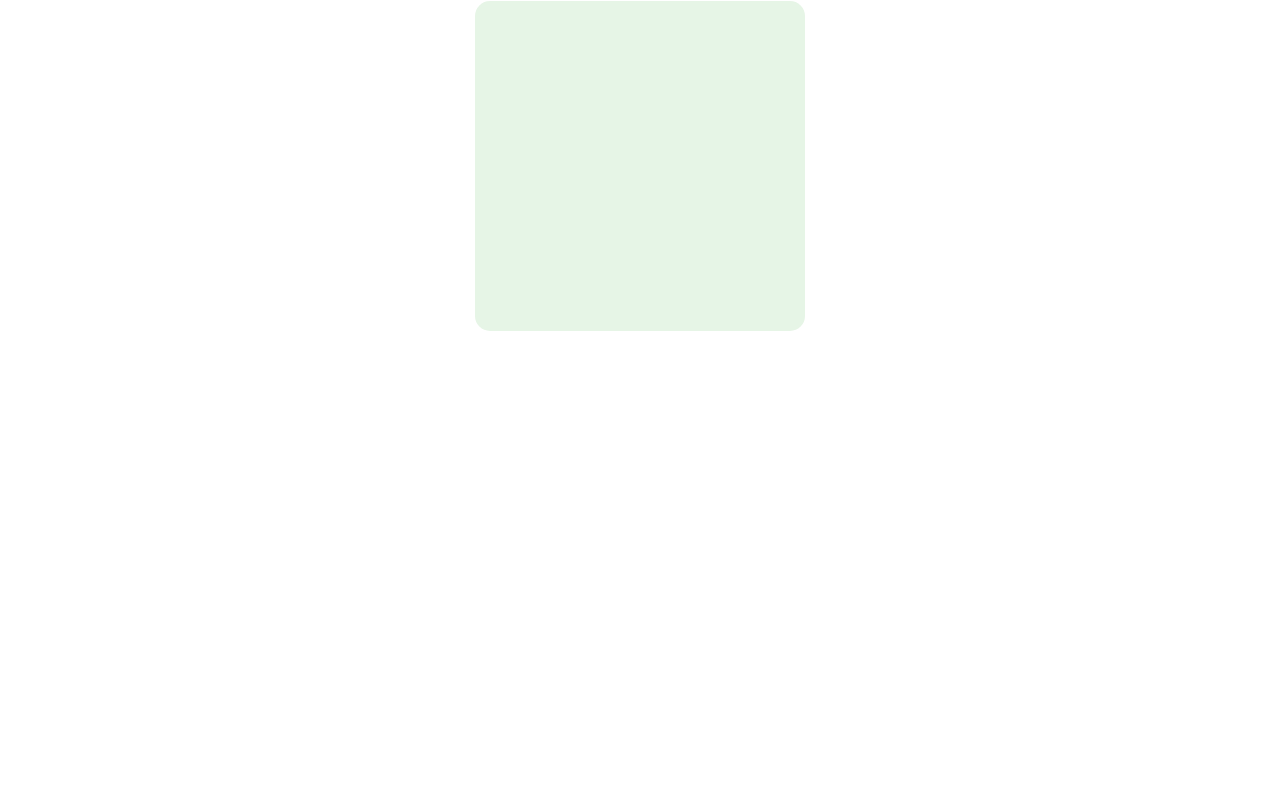
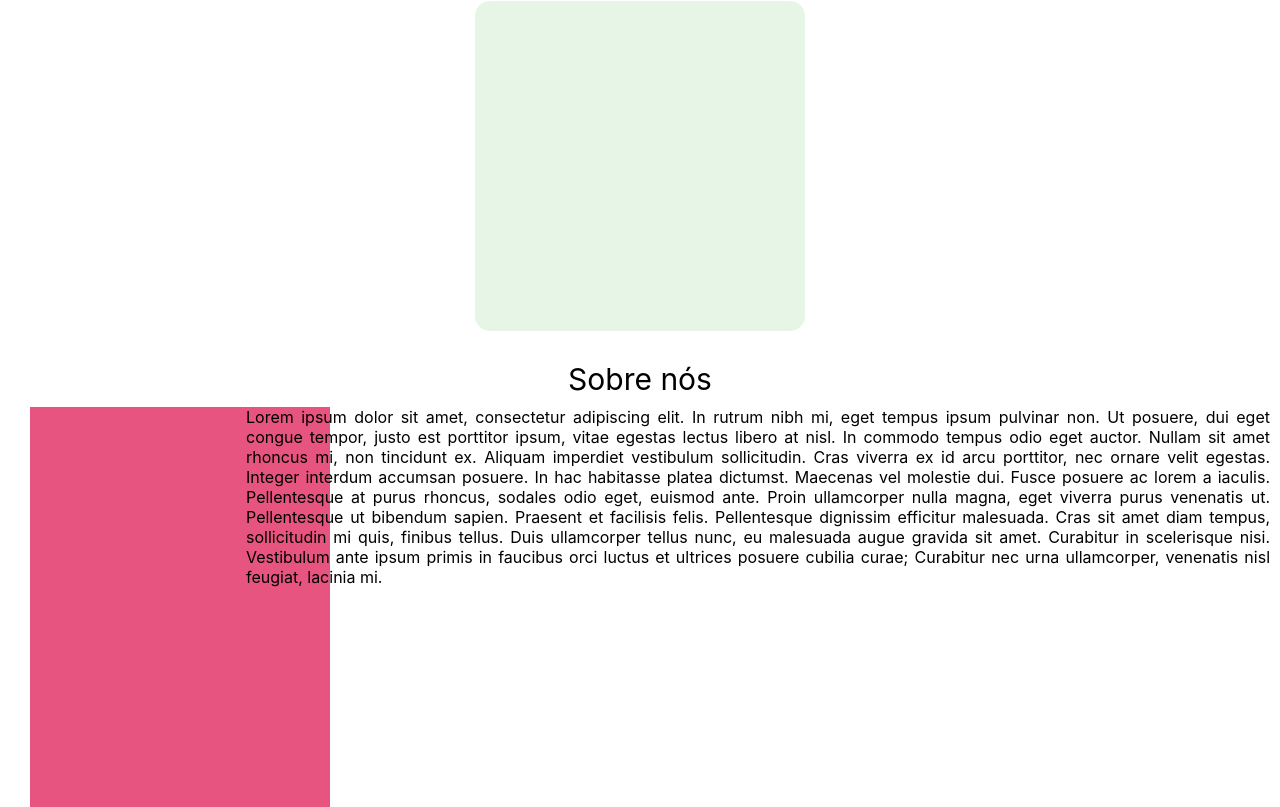
Before and after one commit to MrMystin/Atelie_Amelie, a React (Create React App) app: page / in a window 1280 px wide. Shown: the part 1929-2736 px from the top of the page. Before the commit the page ends 2260 px from the top, so only its background shows below. Built offline with nearby package versions, Linux system fonts and the light colour scheme.

Commit message:
Making about us

```diff
--- a/src/Components/About/index.js
+++ b/src/Components/About/index.js
@@ -4,7 +4,15 @@ import './style.css';
 const AboutUs = () => {
     return (
         <div className="aboutUs" id="aboutUs">
+            <p className='title'>Sobre nós</p>
+            <div className="personPicture">
 
+            </div>
+            <div className="textAlign">
+                Lorem ipsum dolor sit amet, consectetur adipiscing elit. In rutrum nibh mi, eget tempus ipsum pulvinar non. Ut posuere, dui eget congue tempor, justo est porttitor ipsum, vitae egestas lectus libero at nisl. In commodo tempus odio eget auctor. Nullam sit amet rhoncus mi, non tincidunt ex. Aliquam imperdiet vestibulum sollicitudin. Cras viverra ex id arcu porttitor, nec ornare velit egestas. Integer interdum accumsan posuere.
+
+                In hac habitasse platea dictumst. Maecenas vel molestie dui. Fusce posuere ac lorem a iaculis. Pellentesque at purus rhoncus, sodales odio eget, euismod ante. Proin ullamcorper nulla magna, eget viverra purus venenatis ut. Pellentesque ut bibendum sapien. Praesent et facilisis felis. Pellentesque dignissim efficitur malesuada. Cras sit amet diam tempus, sollicitudin mi quis, finibus tellus. Duis ullamcorper tellus nunc, eu malesuada augue gravida sit amet. Curabitur in scelerisque nisi. Vestibulum ante ipsum primis in faucibus orci luctus et ultrices posuere cubilia curae; Curabitur nec urna ullamcorper, venenatis nisl feugiat, lacinia mi.
+            </div>
         </div>
     )
 }
--- a/src/Components/About/style.css
+++ b/src/Components/About/style.css
@@ -0,0 +1,24 @@
+.aboutUs {
+    position: relative;
+}
+
+.personPicture {
+    width: 300px;
+    height: 400px;
+    background-color: var(--darkPink);
+    position: absolute;
+    left: 30px;
+}
+
+.aboutUs .title {
+    font-size: 30px;
+    text-align: center;
+    margin-bottom: 10px;
+}
+
+.textAlign {
+    width: 80%;
+    position: absolute;
+    right: 10px;
+    text-align: justify;
+}
--- a/src/Components/Carousel/index.js
+++ b/src/Components/Carousel/index.js
@@ -9,7 +9,7 @@ const Carousel = () => {
         const carouselNum = 2
         let actualCarousel = 1
         let carouselAnim = setInterval(() => {
-            if (actualCarousel == carouselNum) {
+            if (actualCarousel === carouselNum) {
                 actualCarousel = 1
                 document.getElementById('carouselPicture1').classList.remove('outsideCarousel')
                 document.getElementById('carouselPicture1').classList.add('carouselPicture')
--- a/src/Components/Carousel/style.css
+++ b/src/Components/Carousel/style.css
@@ -3,6 +3,7 @@
     height: 700px;
     overflow: hidden;
     position: relative;
+    margin-bottom: 10vh;
 }
 
 .carouselPicture {
--- a/src/Components/Product/style.css
+++ b/src/Components/Product/style.css
@@ -7,8 +7,6 @@
   flex-wrap: wrap;
   justify-content: center;
   gap: 10px;
-  position: relative;
-  top: 10vh;
 }
 
 .Products{
--- a/src/index.css
+++ b/src/index.css
@@ -5,6 +5,7 @@ body {
     sans-serif;
   -webkit-font-smoothing: antialiased;
   -moz-osx-font-smoothing: grayscale;
+  overflow-x: hidden;
 }
 
 code {
```
